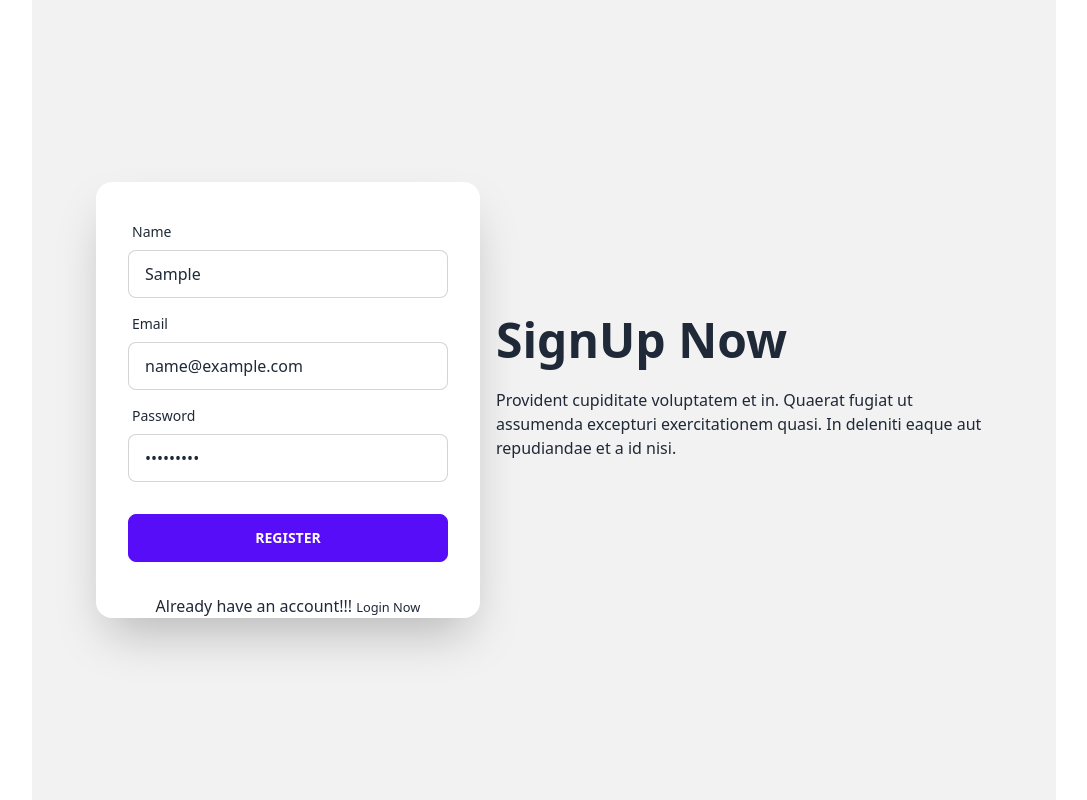
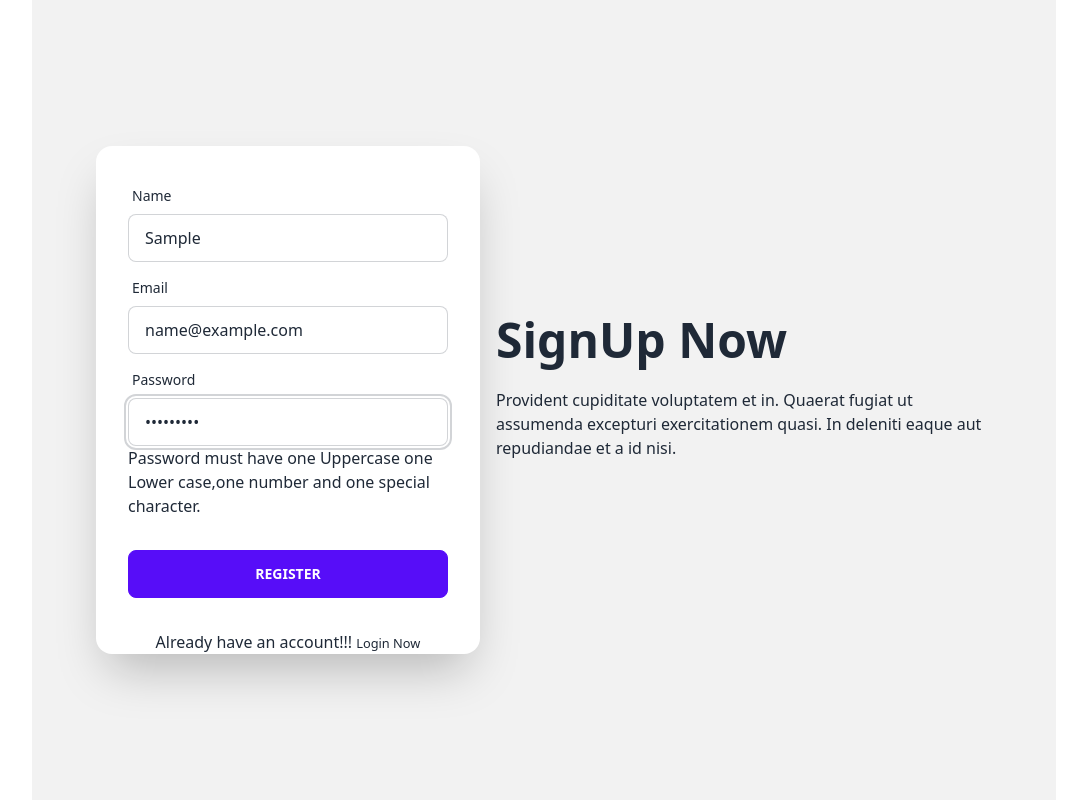
Before and after one commit to LeviathanS11/Bistro-boss-client, a React (Vite) app: page /signUp in a window 1280 px wide. Both pictures are taken after typing "Sample", "name@example.com", "Sample123" into the empty fields and a click on the input "Register". Shown: the whole page, without its empty margins (96-1183 px from the left). Built offline with nearby package versions, Linux system fonts and the light colour scheme; no server answers.

Commit message:
regex added on login form,LogOut button,conditional rendering on navbar

```diff
--- a/package.json
+++ b/package.json
@@ -26,6 +26,7 @@
     "react-simple-captcha": "^9.0.2",
     "react-tabs": "^6.0.1",
     "sort-by": "^1.2.0",
+    "sweetalert2": "^11.7.10",
     "swiper": "^9.3.2"
   },
   "devDependencies": {
--- a/src/Layout/Main.jsx
+++ b/src/Layout/Main.jsx
@@ -10,7 +10,7 @@ const Main = () => {
 
     //jodi login path a dhuki tobe 'true' hobe.eikhene check kore dekha hocche je location er path "login" kina.echara 'false' hobe.
     const noHeaderFooter =location.pathname.includes('login') || location.pathname.includes('signUp')
-    console.log(noHeaderFooter)
+    // console.log(noHeaderFooter)
     return (
         //(noHeaderFooter er value jodi false hoy tobe <Navbar>,<Footer> dekhabe)
         <div>
--- a/src/Pages/Login/Login.jsx
+++ b/src/Pages/Login/Login.jsx
@@ -2,15 +2,17 @@ import { useContext, useEffect, useRef, useState } from 'react';
 import { loadCaptchaEnginge, LoadCanvasTemplate, validateCaptcha } from 'react-simple-captcha';
 import { AuthContext } from '../../Provider/AuthProvider';
 import { Link } from 'react-router-dom';
+import { Helmet } from 'react-helmet-async';
+import Swal from 'sweetalert2';
 
 const Login = () => {
     const [disable, setDisable] = useState(true);
     //useRef diye input field er value read kora holo.jei input field er value read korte chai sheikhane ref={captchaRef} add korte hobe.
-    const captchaRef = useRef(null)
+    // const captchaRef = useRef(null)
     const { signIn } = useContext(AuthContext)
 
-    const handleValidateCaptcha = () => {
-        const value = captchaRef.current.value;
+    const handleValidateCaptcha = (e) => {
+        const value = e.target.value;
         if (validateCaptcha(value)) {
             setDisable(false)
         }
@@ -34,6 +36,15 @@ const Login = () => {
             .then(result => {
                 const user = result.user;
                 console.log(user)
+                Swal.fire({
+                    title: 'User Login successful',
+                    showClass: {
+                      popup: 'animate__animated animate__fadeInDown'
+                    },
+                    hideClass: {
+                      popup: 'animate__animated animate__fadeOutUp'
+                    }
+                  })
             })
             .catch((error)=>{
                 const errorMessage=error.message;
@@ -42,6 +53,8 @@ const Login = () => {
 
     }
     return (
+        <>
+        <Helmet><title>Bistro Boss || Login</title></Helmet>
         <div className="hero min-h-screen bg-base-200">
             <div className="hero-content flex-col md:flex-row-reverse">
                 <div className="text-center md:w-1/2 lg:text-left">
@@ -66,8 +79,8 @@ const Login = () => {
                             <label className="label">
                                 <LoadCanvasTemplate />
                             </label>
-                            <input type="text" ref={captchaRef} name="captcha" placeholder="type the text aboves" className="input input-bordered" />
-                            <button onClick={handleValidateCaptcha} className='btn btn-outline btn-xs'>Validate</button>
+                            <input onBlur={handleValidateCaptcha} type="text" name="captcha" placeholder="type the text aboves" className="input input-bordered" />
+
                         </div>
                         <div className="form-control mt-6">
 
@@ -78,6 +91,7 @@ const Login = () => {
                 </div>
             </div>
         </div>
+        </>
     );
 };
 
--- a/src/Pages/Shared/Navbar/Navbar.jsx
+++ b/src/Pages/Shared/Navbar/Navbar.jsx
@@ -1,11 +1,21 @@
+import { useContext } from "react";
 import { Link } from "react-router-dom";
+import { AuthContext } from "../../../Provider/AuthProvider";
 
 const Navbar = () => {
+    const {user,logOut}=useContext(AuthContext)
+    const handleLogOut=()=>{
+        logOut()
+        .then(()=>{})
+        .catch(error => console.log(error))
+    }
     const navoption = <>
         <li><Link to="/">Home</Link></li>
         <li><Link to="/menu">Our Menu</Link></li>
         <li><Link to="/order/salad">Order</Link></li>
-        <li><Link to="/login">Login</Link></li>
+        {
+            user?<><button onClick={handleLogOut} className="btn btn-ghost">Log-out</button></>:<><li><Link to="/login">Login</Link></li></>
+        }
     </>
     return (
         <div className="navbar fixed z-10 bg-opacity-20 bg-black text-white max-w-screen-lg">
--- a/src/Pages/signUp/SignUp.jsx
+++ b/src/Pages/signUp/SignUp.jsx
@@ -1,15 +1,26 @@
 import { Link } from "react-router-dom";
 import { useForm } from "react-hook-form";
+import { Helmet } from "react-helmet-async";
+import { useContext } from "react";
+import { AuthContext } from "../../Provider/AuthProvider";
 
 const SignUp = () => {
-    const { register, handleSubmit, watch, formState: { errors } } = useForm();
+    const { register, handleSubmit, formState: { errors } } = useForm();
+    const{createUser}=useContext(AuthContext)
 
     const onSubmit = data => {
         console.log(data)
+        createUser(data.email,data.password)
+        .then(result=>{
+            const loggedUser=result.user;
+            // console.log(loggedUser);
+        })
     };
 
 
     return (
+        <>
+        <Helmet><title>Bistro Boss || Sign Up</title></Helmet>
             <div className="hero min-h-screen bg-base-200">
                 <div className="hero-content flex-col md:flex-row-reverse">
                     <div className="text-center md:w-1/2 lg:text-left">
@@ -22,7 +33,7 @@ const SignUp = () => {
                                 <label className="label">
                                     <span className="label-text">Name</span>
                                 </label>
-                            <input type="name" {...register("name",{ required: true , maxLength: 20 })} name="name" placeholder="Your Name" className="input input-bordered" />
+                                <input type="name" {...register("name", { required: true, maxLength: 20 })} name="name" placeholder="Your Name" className="input input-bordered" />
                                 {errors.name && <span className="text-red-500">This field is required</span>}
                             </div>
                             <div className="form-control">
@@ -35,8 +46,16 @@ const SignUp = () => {
                                 <label className="label">
                                     <span className="label-text">Password</span>
                                 </label>
-                            <input type="password" {...register("password",{required:true})} name="password" placeholder="password" className="input input-bordered" />
-                            {errors.password?.type === 'required'&& <p>password is required</p>}
+                                <input type="password" {...register("password", {
+                                    required: true,
+                                    maxLength: 20,
+                                    minLength: 6,
+                                    pattern: /(?=.*[A-Z])(?=.*[!@#$&*])(?=.*[0-9])(?=.*[a-z])/
+                                })} name="password" placeholder="password" className="input input-bordered" />
+                                {errors.password?.type === 'required' && <p>password is required</p>}
+                                {errors.password?.type === 'minLength' && <p>password must be six character</p>}
+                                {errors.password?.type === 'maxLength' && <p>password must be less than 20 character</p>}
+                                {errors.password?.type === 'pattern' && <p>Password must have one Uppercase one Lower case,one number and one special character.</p>}
                             </div>
 
                             <div className="form-control mt-6">
@@ -49,6 +68,7 @@ const SignUp = () => {
                     </div>
                 </div>
             </div>
+        </>
     );
 };
 
--- a/src/Provider/AuthProvider.jsx
+++ b/src/Provider/AuthProvider.jsx
@@ -26,7 +26,7 @@ const AuthProvider = ({children}) => {
     useEffect(()=>{
         onAuthStateChanged(auth,currentUser=>{
             setUser(currentUser);
-            console.log('current user',currentUser);
+            // console.log('current user',currentUser);
             setLoading(false)
         })
     },[])
```
Also changed, not shown: 1 other file (tests, documents, lock files or other folders). Lines whose indentation alone changed are shown as unchanged.
